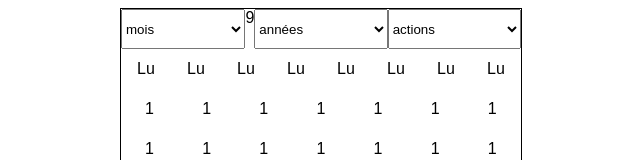
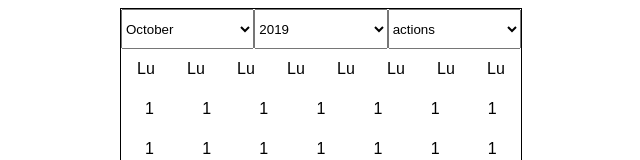
Before and after one commit to benjaminchazelle/Ubicalendar, a Vue app: page / in a window 1280 px wide. Shown: the top 160 px of the page, without its empty margins (319-959 px from the left). Built offline with nearby package versions, Linux system fonts and the light colour scheme.

Commit message:
Implementing month selection

```diff
--- a/src/components/UbiCalendar.vue
+++ b/src/components/UbiCalendar.vue
@@ -2,14 +2,13 @@
     <div class="calendar">
         <div class="header">
             <label>
-                <select>
-                    <option>mois</option>
+                <select v-model="currentMonth">
+                    <option v-for="(month, index) in months" :key="index" :value="index">{{month}}</option>
                 </select>
-                {{ currentMonth }}
             </label>
             <label>
-                <select>
-                    <option>années</option>
+                <select v-model="currentYear">
+                    <option v-for="(year, index) in years" :key="index" :value="year">{{year}}</option>
                 </select>
             </label>
             <label>
@@ -59,8 +58,22 @@
         props: {},
         data: function () {
             return {
-                currentMonth: 9,
-                currentYear: 2019
+                currentMonth: 9, //TODO: rendre dynamique
+                currentYear: 2019,
+
+                months: moment.months(),
+                weekdays: moment.weekdays(),
+            }
+        },
+        computed: {
+            years: function () {
+                let years = [];
+                let from = new Date().getFullYear() - 10;
+                let to = new Date().getFullYear() + 10;
+                for(let year = from; year <= to; year++) {
+                    years.push(year);
+                }
+                return years;
             }
         }
     }
```
